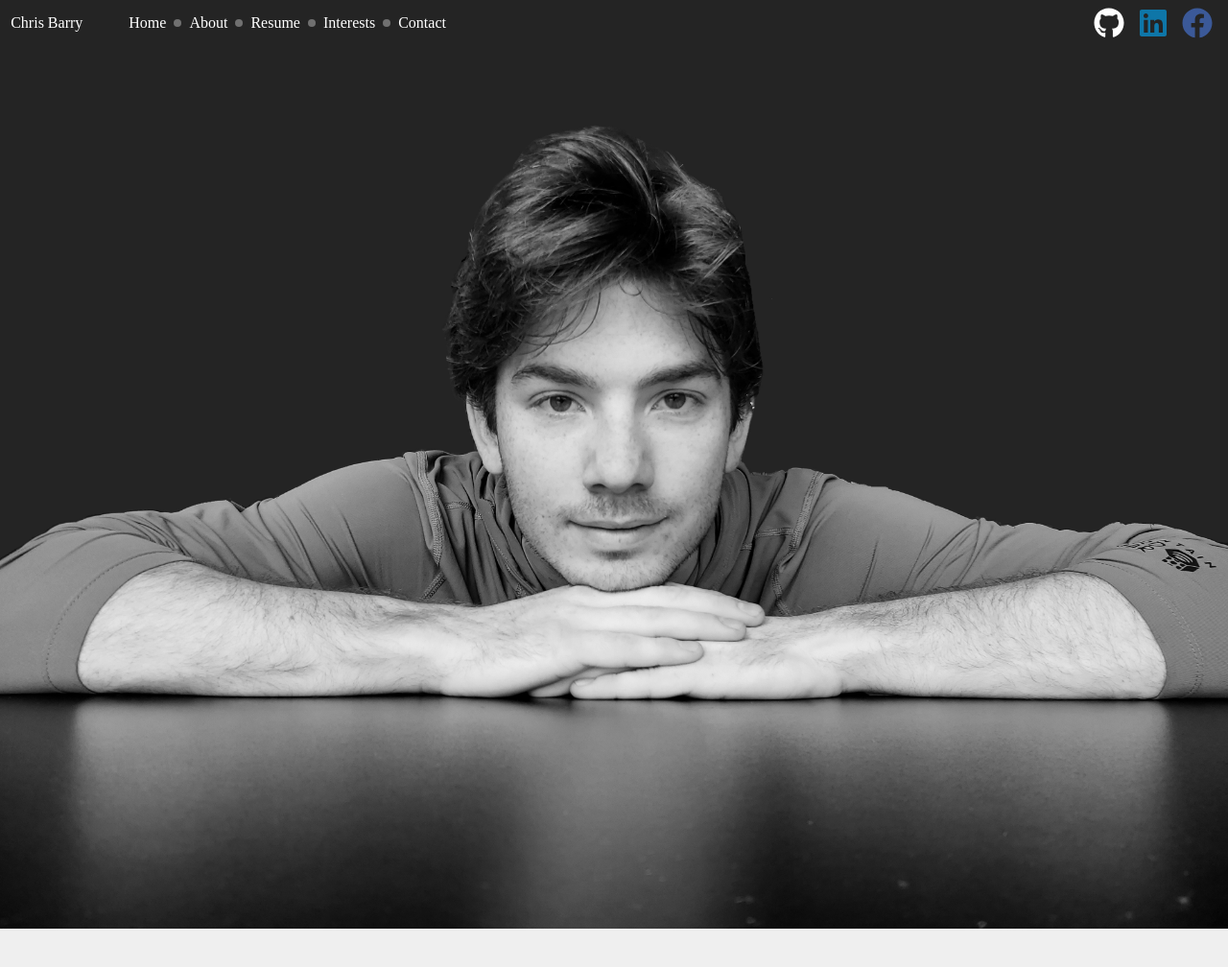
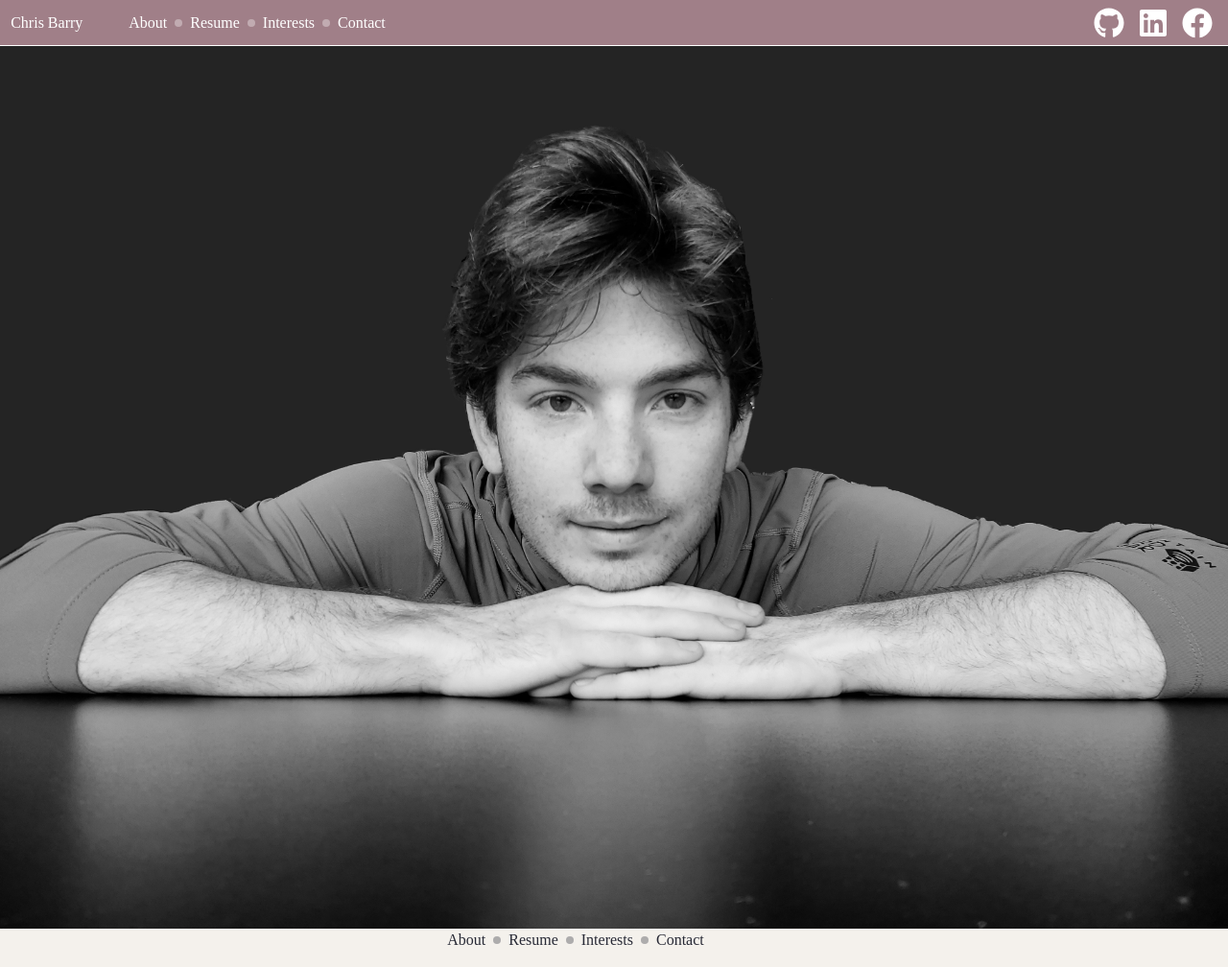
Before and after one commit to Chris-Barry-43/personal-site, a React (Create React App) app: page /#/about in a window 1280 px wide. Shown: the whole page at 96% size. Built offline with nearby package versions, Linux system fonts and the light colour scheme.

Commit message:
background colors

```diff
--- a/src/App.js
+++ b/src/App.js
@@ -6,7 +6,6 @@ import About from "./Pages/About.js"
 import Resume from "./Pages/Resume.js"
 import Interests from "./Pages/Interests.js"
 import Contact from "./Pages/Contact.js"
-import Home from "./Pages/Home.js"
 import styled from "styled-components"
 
 const Container = styled.div`
@@ -31,7 +30,6 @@ function App() {
 
         <Main>
             {/*Set up the Router*/}
-            <Route path="/home" component={Home}/>
             <Route path="/about" component={About}/>
             <Route path="/resume" component={Resume}/>
             <Route path="/interests" component={Interests}/>
--- a/src/Components/Footer/index.js
+++ b/src/Components/Footer/index.js
@@ -2,6 +2,8 @@ import React, { PureComponent } from "react"
 import styled, { css } from "styled-components"
 //import rem from '../../utils/rem'
 import { grey, paleGrey, red } from '../../utils/colors'
+import NavLinks from "../Nav/NavLinks"
+import {HashRouter} from "react-router-dom";
 
 const Wrapper = styled.footer`
   position: absolute;
@@ -14,7 +16,7 @@ const Wrapper = styled.footer`
   align-items: center;
   text-align: center;
   color: ${grey};
-  background: ${paleGrey};
+  background: #f4f1ec;
   box-sizing: border-box;
 
 
@@ -37,15 +39,14 @@ const FooterContent = styled.div`
 class Footer extends PureComponent {
     render() {
     return (
-    <Wrapper>
-        <FooterContent>
-            <FooterLink>
+    <HashRouter>
+        <Wrapper>
+            <FooterContent>
+                <NavLinks/>
+            </FooterContent>
 
-            </FooterLink>
-        </FooterContent>
-
-    </Wrapper>
-
+        </Wrapper>
+    </HashRouter>
     )
     }
 };
--- a/src/Components/Nav/NavLinks.js
+++ b/src/Components/Nav/NavLinks.js
@@ -51,8 +51,6 @@ const NavLink = styled(Link).attrs((/* props */) => ({
 // Set up the Links by adding an extension to the url
 const NavLinks = () => (
     <Wrapper>
-        <NavLink to="/home" className="nav-item">Home</NavLink>
-        <NavSeparator/>
         <NavLink to="/about" className="nav-item">About</NavLink>
         <NavSeparator/>
         <NavLink to="/resume" className="nav-item">Resume</NavLink>
--- a/src/Components/Nav/Navbar.js
+++ b/src/Components/Nav/Navbar.js
@@ -19,9 +19,11 @@ const Wrapper = styled.nav`
   height: 3rem;
   font-size: 1rem;
   font-weight: 50;
-  background: rgb(36 36 36);
+  background: #a07f88;
   //background: ${props => (props.transparent ? 'transparent' : darkGrey)};
   color: white;
+  border-bottom:1px solid #ffffff;
+
 
 
 `;
@@ -64,8 +66,6 @@ class Navbar extends PureComponent {
 
                 <Name>Chris Barry</Name>
 
-                {/* insert NavLinks */}
-
                 <NavLinks/>
 
               </StartWrapper>
--- a/src/Pages/Home.js
+++ /dev/null
@@ -1,21 +0,0 @@
-
-import React from "react"
-import Thumbnail from './Thumbnail'; //import the Thumbnail component
-import styled from 'styled-components'
-
-const Title = styled.h1`
-  font-size: 1.5em;
-  text-align: center;
-  color: palevioletred;
-`;
-
-
-function Home(props) {
-    return (
-        //Render a Thumbnail component
-      <div>
-      </div>
-    )
-}
-
-export default Home;
--- a/src/Pages/Resume.js
+++ b/src/Pages/Resume.js
@@ -4,7 +4,7 @@ import styled from "styled-components"
 const Wrapper = styled.div `
   display: flex;
   width: 100%;
-  background: lightgrey;
+  background-image: linear-gradient(#c69c96, #ecd7d2);
   padding-top: 3rem;
   height: 100%;
 `
@@ -21,11 +21,11 @@ const Right = styled.div`
   width: 60%;
   justify-content: center;
   align-self: flex-end;
-  background: grey;
+  background: #ecd7d2;
   padding: 2rem;
   height: 100%;
+  border-radius: 15px 0 0 0;
 `
-
 
 function Resume(props) {
   return (
@@ -49,26 +49,21 @@ function Resume(props) {
           <br/>University of Vermont 2015
         </p>
         {/* experience */}
-        <h2>
-          Experience
-        </h2>
-        <p>
-          Software Test Developer
-          <br/>
-        </p>
+        <h2>Experience</h2>
+        <h3>Software Test Developer </h3>
+        <h4>Pure Watercraft<br/></h4>
         <ul>
           <li>
-            Write end of line test prodedures
+            Building a Qt app using C, C++ to perform end of line test on battery assemblies
           </li>
-          <li>
-            C++
-          </li>
-          <li>
-            Qt
-          </li>
-          <li>
-            MySQL, MariaDB
-          </li>
+        </ul>
+        <h3>Tutor</h3>
+        <h4>Varsity Tutors<br/></h4>
+        <ul>
+          <li>Thermodynamics (fundamentals and applied)</li>
+          <li>Calculus I,II,&II</li>
+          <li>System dynamics</li>
+          <li>Physics (classical mechanics, electricity & magnetism)</li>
         </ul>
 
       </Right>
--- a/src/Social_Follow.js
+++ b/src/Social_Follow.js
@@ -17,11 +17,11 @@ const Github = styled.a`
 `
 const Facebook = styled.a`
     padding-left: 1rem;
-    color: #3b5998;
+    color: #FFFFFF;
 `
 const Linkedin = styled.a`
     padding-left: 1rem;
-    color: #0e76a8;
+    color: #FFFFFF;
 `
 
 const SocialFollow = () => {
```
